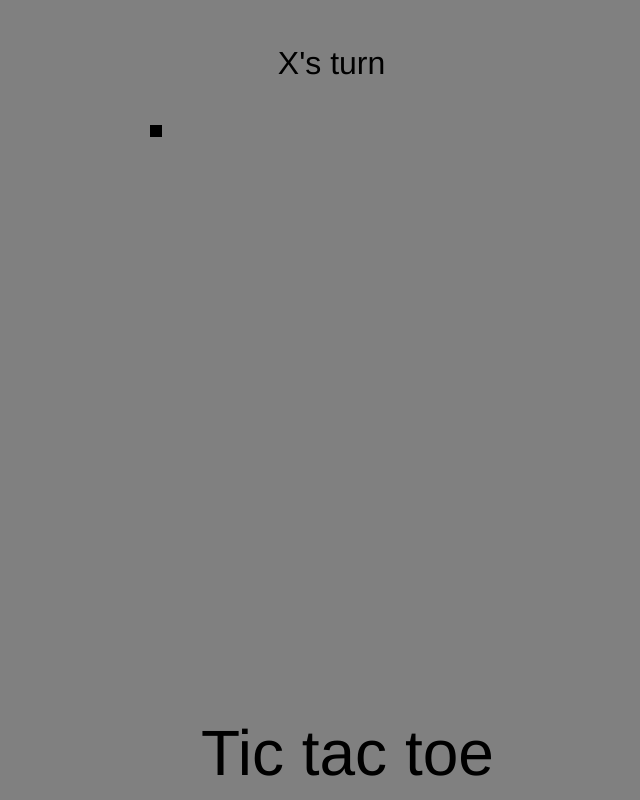
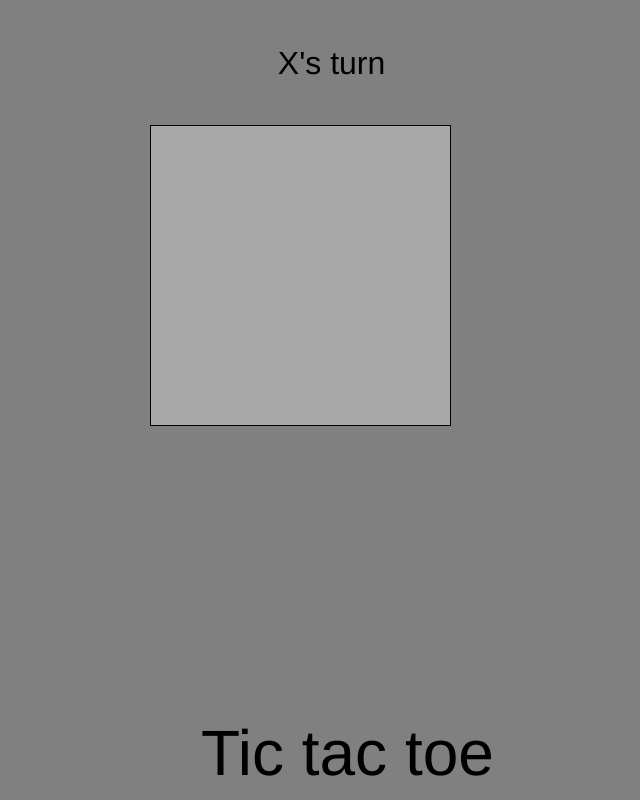
Before and after one commit to ViliAu/Web-applications, a website built with Parcel: page index.html in a window 1280 px wide. Shown: the whole page, without its empty margins (311-951 px from the left). Built offline with nearby package versions, Linux system fonts and the light colour scheme.

Commit message:
Update styles.css

```diff
--- a/src/styles.css
+++ b/src/styles.css
@@ -15,7 +15,7 @@ body {
 }
 
 /* Game buttons */
-#tile {
+td {
   font: 30px Helvetica;
   height: 60px;
   width: 60px;
```
